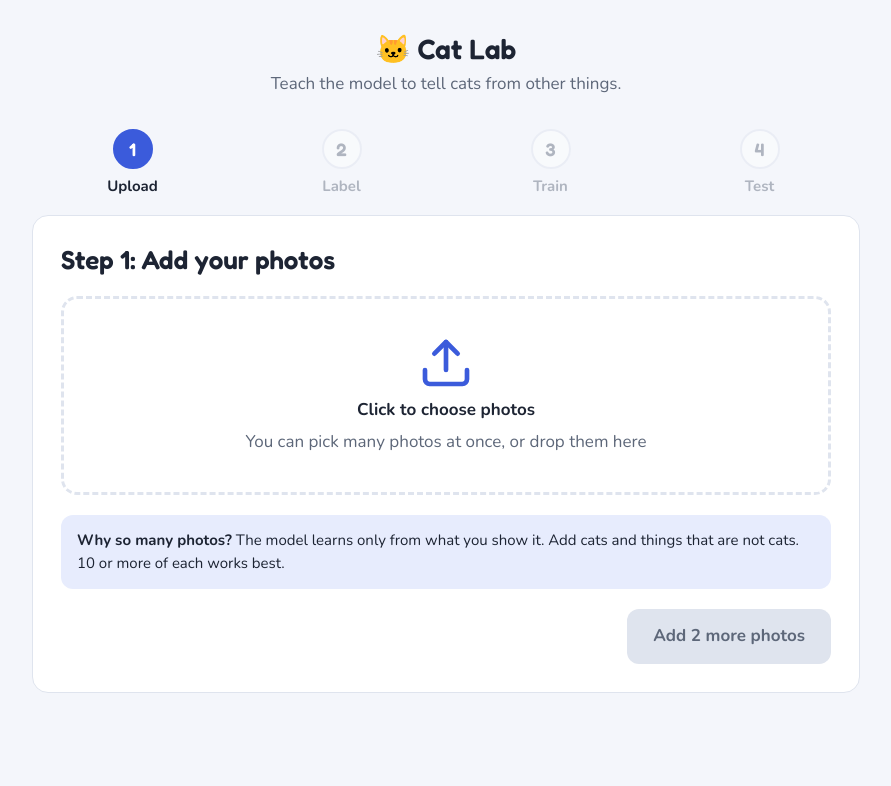
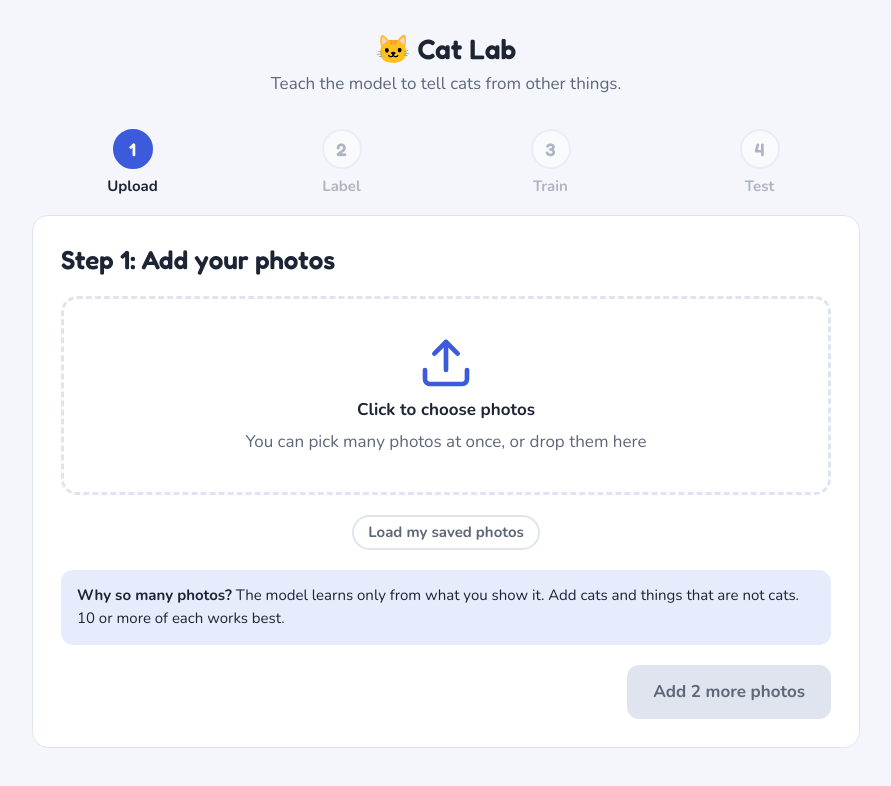
Before and after one commit to syrethestar-sys/Cat-lab, a Next.js app: page / in a window 1280 px wide. Shown: the top 786 px of the page, without its empty margins (194-1085 px from the left). Built offline with nearby package versions, Linux system fonts and the light colour scheme.

Commit message:
Step 1: opt-in Load my saved photos button
- One click puts every saved training photo on the page with its label
- Refresh still starts empty; nothing loads unless the button is pressed

```diff
--- a/app/_components/CatLab.tsx
+++ b/app/_components/CatLab.tsx
@@ -34,6 +34,8 @@ export default function CatLab() {
   const [reached, setReached] = useState(1);
   const [photos, setPhotos] = useState<Photo[]>([]);
   const [skipped, setSkipped] = useState(0);
+  const [loadingSaved, setLoadingSaved] = useState(false);
+  const [loadedNote, setLoadedNote] = useState(""); // result of "Load my saved photos"
   const [reused, setReused] = useState(0); // photos saved before: the saved copy is shown again
   const [error, setError] = useState("");
   const [rounds, setRounds] = useState<Rounds>(30);
@@ -170,6 +172,32 @@ export default function CatLab() {
     changed();
   }
 
+  // Opt-in: puts every photo saved in Supabase on the page, with its label.
+  // A refresh still starts empty; this only runs when the button is pressed.
+  async function loadSaved() {
+    setLoadingSaved(true);
+    setLoadedNote("");
+    setReused(0);
+    setError("");
+    const res = await fetch("/api/photos?ground=training").catch(() => null);
+    if (!res?.ok) {
+      setError("Could not load your saved photos.");
+      setLoadingSaved(false);
+      return;
+    }
+    const rows: { id: string; url: string; label: Label | null }[] = await res.json();
+    const have = new Set(photos.map((p) => p.id));
+    const fresh = rows.filter((r) => r.url !== "" && !have.has(r.id));
+    setPhotos((ps) => [...ps, ...fresh.map(({ id, url, label }) => ({ id, url, label }))]);
+    setLoadedNote(
+      fresh.length === 0
+        ? "No more saved photos to load."
+        : `Loaded ${plural(fresh.length, "saved photo")} with their labels.`,
+    );
+    changed();
+    setLoadingSaved(false);
+  }
+
   async function removePhoto(id: string) {
     const res = await fetch(`/api/photos/${id}`, { method: "DELETE" });
     if (!res.ok) {
@@ -185,6 +213,7 @@ export default function CatLab() {
     setPhotos([]);
     setSkipped(0);
     setReused(0);
+    setLoadedNote("");
     setError("");
     changed();
   }
@@ -439,6 +468,18 @@ export default function CatLab() {
           text="You can pick many photos at once, or drop them here"
           onFiles={addFiles}
         />
+        <div className="flex flex-wrap items-center justify-center gap-3">
+          <button
+            type="button"
+            onClick={loadSaved}
+            disabled={loadingSaved}
+            title="Adds every photo saved in Supabase to this page, with its label."
+            className="cursor-pointer rounded-full border-2 border-line px-3.5 py-1 text-[15px] font-bold text-muted hover:border-blue hover:text-blue focus-visible:outline-3 focus-visible:outline-offset-2 focus-visible:outline-blue disabled:cursor-not-allowed disabled:opacity-50"
+          >
+            {loadingSaved ? "Loading…" : "Load my saved photos"}
+          </button>
+          {loadedNote && <span className="text-[15px] text-muted">{loadedNote}</span>}
+        </div>
         {error && <p className="text-[15px] text-red">{error}</p>}
         {skipped > 0 && (
           <p className="text-[15px] text-red">
```
Also changed, not shown: 1 other file (tests, documents, lock files or other folders).
